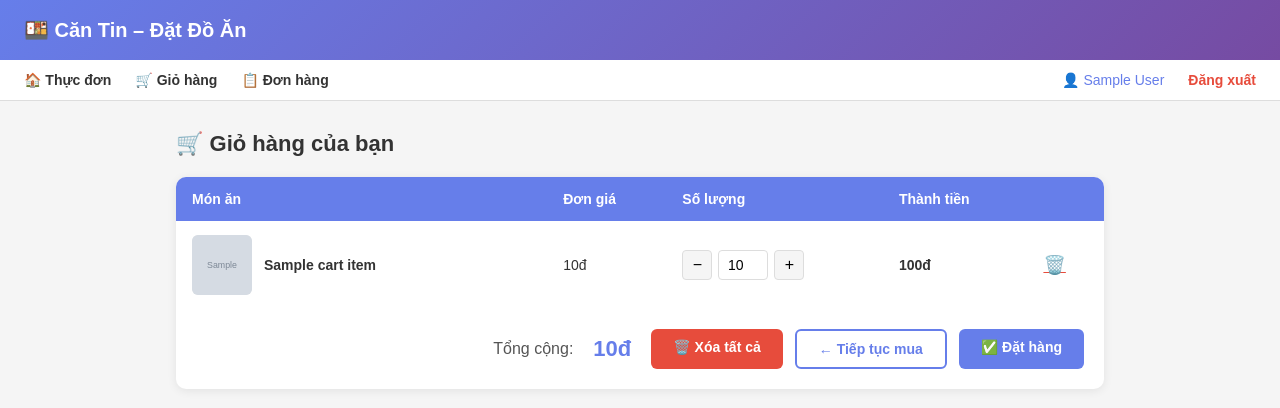
After one commit to HoangVu08122006/WebDatDoAn, a PHP site: the page made by views/cart/index.php in a window 1280 px wide. The commit adds this page. Shown: the top 408 px of the page. Run offline with PHP 8.4, Linux system fonts and the light colour scheme; the visitor is signed in with stand-in values (Sample User, id 1); tables that the repository leaves empty hold one stand-in row (values such as "Sample post"); the template is opened without the code that fills it: most values are stand-ins (such as "Sample title", 1, 10 or a date in 2020); grey boxes marked "Sample" are stand-in pictures.

Commit message:
feat: them chuc nang gio hang (Cart model, CartController, view)

```diff
--- a/routes/index.php
+++ b/routes/index.php
@@ -8,6 +8,7 @@ try {
     $controllerName = match($c) {
         'auth'          => 'AuthController',
         'product'       => 'ProductController',
+        'cart'          => 'CartController',
         'adminProduct'  => 'AdminProductController',
         'adminUser'     => 'AdminUserController',
         default         => 'HomeController'
--- /dev/null
+++ b/views/cart/index.php
@@ -0,0 +1,182 @@
+<?php
+/**
+ * F07, F08: Trang giỏ hàng – xem, tăng/giảm, xóa món
+ */
+?>
+<!DOCTYPE html>
+<html lang="vi">
+<head>
+    <meta charset="UTF-8">
+    <meta name="viewport" content="width=device-width, initial-scale=1.0">
+    <title>Giỏ hàng – Căn Tin</title>
+    <style>
+        * { margin: 0; padding: 0; box-sizing: border-box; }
+        body { font-family: Arial, sans-serif; background: #f5f5f5; color: #333; }
+
+        /* ===== HEADER ===== */
+        .header { background: linear-gradient(135deg, #667eea 0%, #764ba2 100%); color: white; padding: 18px 24px; display: flex; align-items: center; justify-content: space-between; }
+        .header h1 { font-size: 20px; }
+        .navbar { display: flex; gap: 24px; padding: 12px 24px; background: white; border-bottom: 1px solid #ddd; flex-wrap: wrap; }
+        .navbar a { text-decoration: none; color: #333; font-weight: bold; font-size: 14px; }
+        .navbar a:hover { color: #667eea; }
+        .navbar .user-info { margin-left: auto; color: #667eea; font-size: 14px; }
+
+        /* ===== CONTAINER ===== */
+        .container { max-width: 960px; margin: 30px auto; padding: 0 16px; }
+        .page-title { font-size: 22px; font-weight: bold; margin-bottom: 20px; }
+
+        /* ===== ALERTS ===== */
+        .alert { padding: 12px 16px; border-radius: 6px; margin-bottom: 16px; font-size: 14px; }
+        .alert-success { background: #d4edda; color: #155724; border-left: 4px solid #28a745; }
+        .alert-error   { background: #f8d7da; color: #721c24; border-left: 4px solid #dc3545; }
+
+        /* ===== CART TABLE ===== */
+        .cart-wrap { background: white; border-radius: 10px; box-shadow: 0 2px 10px rgba(0,0,0,0.08); overflow: hidden; }
+        table { width: 100%; border-collapse: collapse; }
+        thead th { background: #667eea; color: white; padding: 14px 16px; text-align: left; font-size: 14px; }
+        tbody td { padding: 14px 16px; border-bottom: 1px solid #f0f0f0; vertical-align: middle; font-size: 14px; }
+        tbody tr:last-child td { border-bottom: none; }
+        tbody tr:hover { background: #fafafa; }
+
+        .product-info { display: flex; align-items: center; gap: 12px; }
+        .product-img  { width: 60px; height: 60px; object-fit: cover; border-radius: 6px; background: #eee; }
+        .product-name { font-weight: bold; font-size: 14px; }
+
+        /* ===== QTY CONTROL ===== */
+        .qty-form { display: flex; align-items: center; gap: 6px; }
+        .qty-form button { width: 30px; height: 30px; border: 1px solid #ddd; background: #f5f5f5; border-radius: 4px; cursor: pointer; font-size: 16px; line-height: 1; }
+        .qty-form button:hover { background: #667eea; color: white; border-color: #667eea; }
+        .qty-form input[type=number] { width: 50px; height: 30px; text-align: center; border: 1px solid #ddd; border-radius: 4px; font-size: 14px; }
+
+        .btn-remove { background: none; border: none; color: #e74c3c; cursor: pointer; font-size: 18px; }
+        .btn-remove:hover { color: #c0392b; }
+
+        /* ===== SUMMARY ===== */
+        .summary { display: flex; justify-content: flex-end; align-items: center; gap: 20px; padding: 20px; flex-wrap: wrap; }
+        .summary .total-label { font-size: 16px; color: #555; }
+        .summary .total-price { font-size: 22px; font-weight: bold; color: #667eea; }
+        .summary .actions { display: flex; gap: 12px; }
+        .btn { padding: 10px 22px; border-radius: 6px; font-size: 14px; font-weight: bold; text-decoration: none; border: none; cursor: pointer; }
+        .btn-primary  { background: #667eea; color: white; }
+        .btn-primary:hover  { background: #764ba2; }
+        .btn-danger   { background: #e74c3c; color: white; }
+        .btn-danger:hover   { background: #c0392b; }
+        .btn-outline  { background: white; color: #667eea; border: 2px solid #667eea; }
+        .btn-outline:hover  { background: #667eea; color: white; }
+
+        .empty-cart { text-align: center; padding: 60px 20px; color: #999; }
+        .empty-cart .icon { font-size: 60px; margin-bottom: 16px; }
+        .empty-cart p { font-size: 16px; margin-bottom: 20px; }
+    </style>
+</head>
+<body>
+
+<div class="header">
+    <h1>🍱 Căn Tin – Đặt Đồ Ăn</h1>
+</div>
+
+<div class="navbar">
+    <a href="?c=product&a=list">🏠 Thực đơn</a>
+    <a href="?c=cart&a=index">🛒 Giỏ hàng</a>
+    <a href="?c=order&a=history">📋 Đơn hàng</a>
+    <span class="user-info">👤 <?php echo htmlspecialchars($_SESSION['user_name']); ?></span>
+    <a href="?c=auth&a=logout" style="color:#e74c3c;">Đăng xuất</a>
+</div>
+
+<div class="container">
+    <div class="page-title">🛒 Giỏ hàng của bạn</div>
+
+    <?php if (isset($_SESSION['success'])): ?>
+        <div class="alert alert-success"><?php echo $_SESSION['success']; unset($_SESSION['success']); ?></div>
+    <?php endif; ?>
+    <?php if (isset($_SESSION['error'])): ?>
+        <div class="alert alert-error"><?php echo $_SESSION['error']; unset($_SESSION['error']); ?></div>
+    <?php endif; ?>
+
+    <?php if (empty($cartItems)): ?>
+        <div class="empty-cart">
+            <div class="icon">🛒</div>
+            <p>Giỏ hàng của bạn đang trống.</p>
+            <a href="?c=product&a=list" class="btn btn-primary">Xem thực đơn</a>
+        </div>
+    <?php else: ?>
+        <div class="cart-wrap">
+            <table>
+                <thead>
+                    <tr>
+                        <th style="width:40%">Món ăn</th>
+                        <th>Đơn giá</th>
+                        <th>Số lượng</th>
+                        <th>Thành tiền</th>
+                        <th></th>
+                    </tr>
+                </thead>
+                <tbody>
+                    <?php foreach ($cartItems as $item):
+                        $unitPrice   = $item['sale_price'] ?? $item['price'];
+                        $lineTotal   = $unitPrice * $item['quantity'];
+                    ?>
+                    <tr>
+                        <td>
+                            <div class="product-info">
+                                <?php if ($item['image']): ?>
+                                    <img class="product-img"
+                                         src="assets/images/products/<?php echo htmlspecialchars($item['image']); ?>"
+                                         alt="<?php echo htmlspecialchars($item['name']); ?>">
+                                <?php else: ?>
+                                    <div class="product-img" style="display:flex;align-items:center;justify-content:center;font-size:28px;">🍽️</div>
+                                <?php endif; ?>
+                                <span class="product-name"><?php echo htmlspecialchars($item['name']); ?></span>
+                            </div>
+                        </td>
+                        <td><?php echo number_format($unitPrice, 0, ',', '.'); ?>đ</td>
+                        <td>
+                            <!-- F08: Form chỉnh sửa số lượng -->
+                            <form method="POST" action="?c=cart&a=update" class="qty-form" id="qty-form-<?php echo $item['id']; ?>">
+                                <input type="hidden" name="item_id" value="<?php echo $item['id']; ?>">
+                                <button type="button" onclick="changeQty(<?php echo $item['id']; ?>, -1)">−</button>
+                                <input type="number" name="quantity" id="qty-<?php echo $item['id']; ?>"
+                                       value="<?php echo $item['quantity']; ?>" min="1" max="99"
+                                       onchange="document.getElementById('qty-form-<?php echo $item['id']; ?>').submit()">
+                                <button type="button" onclick="changeQty(<?php echo $item['id']; ?>, 1)">+</button>
+                            </form>
+                        </td>
+                        <td><strong><?php echo number_format($lineTotal, 0, ',', '.'); ?>đ</strong></td>
+                        <td>
+                            <a href="?c=cart&a=remove&item_id=<?php echo $item['id']; ?>"
+                               class="btn-remove"
+                               title="Xóa món"
+                               onclick="return confirm('Xóa món này khỏi giỏ hàng?')">🗑️</a>
+                        </td>
+                    </tr>
+                    <?php endforeach; ?>
+                </tbody>
+            </table>
+
+            <div class="summary">
+                <span class="total-label">Tổng cộng:</span>
+                <span class="total-price"><?php echo number_format($total, 0, ',', '.'); ?>đ</span>
+                <div class="actions">
+                    <a href="?c=cart&a=clear"
+                       class="btn btn-danger"
+                       onclick="return confirm('Xóa toàn bộ giỏ hàng?')">🗑️ Xóa tất cả</a>
+                    <a href="?c=product&a=list" class="btn btn-outline">← Tiếp tục mua</a>
+                    <a href="?c=order&a=checkout" class="btn btn-primary">✅ Đặt hàng</a>
+                </div>
+            </div>
+        </div>
+    <?php endif; ?>
+</div>
+
+<script>
+function changeQty(itemId, delta) {
+    const input = document.getElementById('qty-' + itemId);
+    let val = parseInt(input.value) + delta;
+    if (val < 1) val = 1;
+    if (val > 99) val = 99;
+    input.value = val;
+    document.getElementById('qty-form-' + itemId).submit();
+}
+</script>
+</body>
+</html>
```
Also changed, not shown: controllers/CartController.php (added, +122 -0 lines), models/Cart.php (added, +122 -0 lines).
